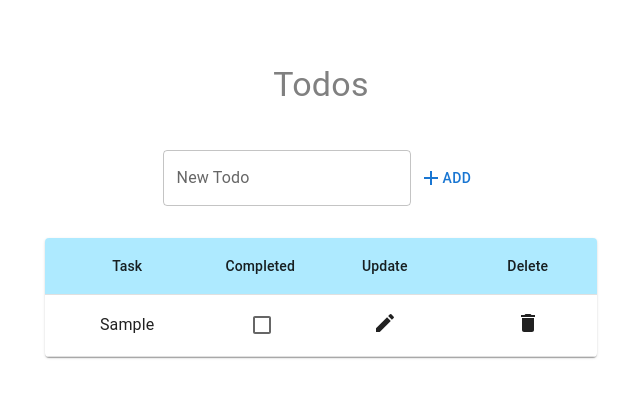
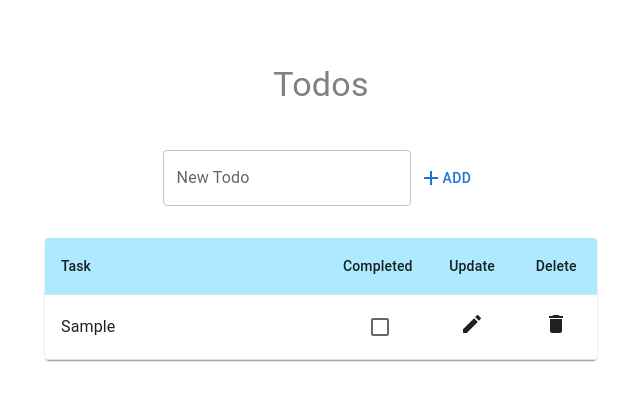
Before and after one commit to petyaNikleva/todo-app, a React (Create React App) app: page / in a window 1280 px wide. Both pictures are taken after typing "Sample" into the empty fields and a click on the button "ADD". Shown: the top 400 px of the page, without its empty margins (319-959 px from the left). Built offline with nearby package versions, Linux system fonts and the light colour scheme.

Commit message:
small style changes

```diff
--- a/src/components/ToDoTable.js
+++ b/src/components/ToDoTable.js
@@ -11,7 +11,7 @@ const ToDoTable = () => {
         <Table>
           <TableHead sx={{ backgroundColor: "#aeeaff" }}>
             <TableRow >
-              <TableCell align='center'>Task</TableCell>
+              <TableCell>Task</TableCell>
               <TableCell align='center'>Completed</TableCell>
               <TableCell align='center'>Update</TableCell>
               <TableCell align='center'>Delete</TableCell>
--- a/src/components/ToDoTableRow.js
+++ b/src/components/ToDoTableRow.js
@@ -1,6 +1,6 @@
 import { useEffect, useState, useRef, } from 'react';
 import { useDispatch } from 'react-redux';
-import { Box, Checkbox, TableCell, TableRow, Typography, Input } from '@mui/material';
+import { Box, Checkbox, TableCell, TableRow, Input } from '@mui/material';
 import CreateIcon from '@mui/icons-material/Create';
 import DeleteIcon from '@mui/icons-material/Delete';
 import SaveIcon from '@mui/icons-material/Save';
@@ -11,7 +11,6 @@ import { updateToDo, deleteToDo } from '../actions';
 const ToDoTableRow = ({ todo }) => {
   const [isChecked, setIsChecked] = useState(todo.isCompleted);
   const [updatedText, setUpdatedText] = useState(todo.task)
-  const [typographyText, setTypographyText] = useState(todo.task)
   const [isEditing, setEditing] = useState(false);
   const [displayVisible, setDisplayVisible] = useState("block");
   const inputRef = useRef(null);
@@ -29,7 +28,6 @@ const ToDoTableRow = ({ todo }) => {
     } else {
       setDisplayVisible("block")
     }
-    setTypographyText(todo.task);
     setUpdatedText(todo.task);
     setIsChecked(todo.isCompleted)
   }, [isEditing, todo])
@@ -49,8 +47,8 @@ const ToDoTableRow = ({ todo }) => {
 
   return (
     <TableRow>
-      <TableCell align='center'>
-        <Typography sx={{ textDecoration: crossText, display: displayVisible }} >{typographyText}</Typography>
+      <TableCell>
+        <Input value={updatedText} sx={{ textDecoration: crossText, display: displayVisible }} readOnly disableUnderline />
         {isEditing &&
           <Box>
             <Input
```
Also changed, not shown: public/logo192.png (added), public/logo512.png (added).
